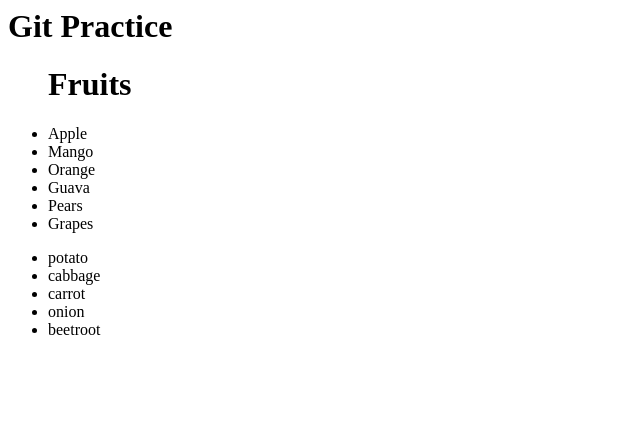
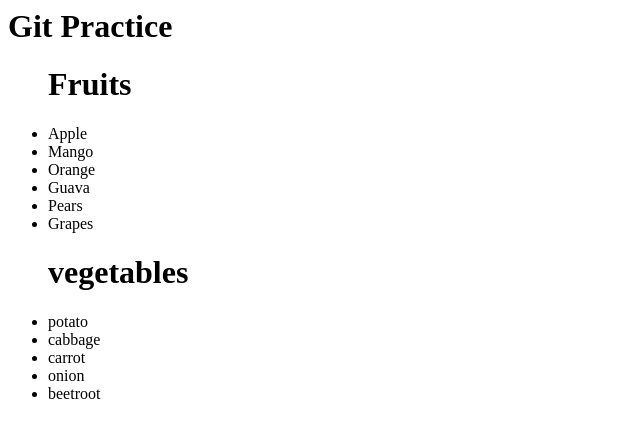
Before and after one commit to poonammohata/Git-Practice, a plain HTML site: page index.html in a window 1280 px wide. Shown: the whole page, without its empty margins (0-640 px from the left). Drawn offline with Linux system fonts and the light colour scheme.

Commit message:
added veges heading

```diff
--- a/index.html
+++ b/index.html
@@ -17,6 +17,7 @@
 				<li>Grapes</li>
 			</ul>
 			<ul>
+				<h1>vegetables</h1>
 				<li>potato</li>
 				<li>cabbage</li>
 				<li>carrot</li>
```
